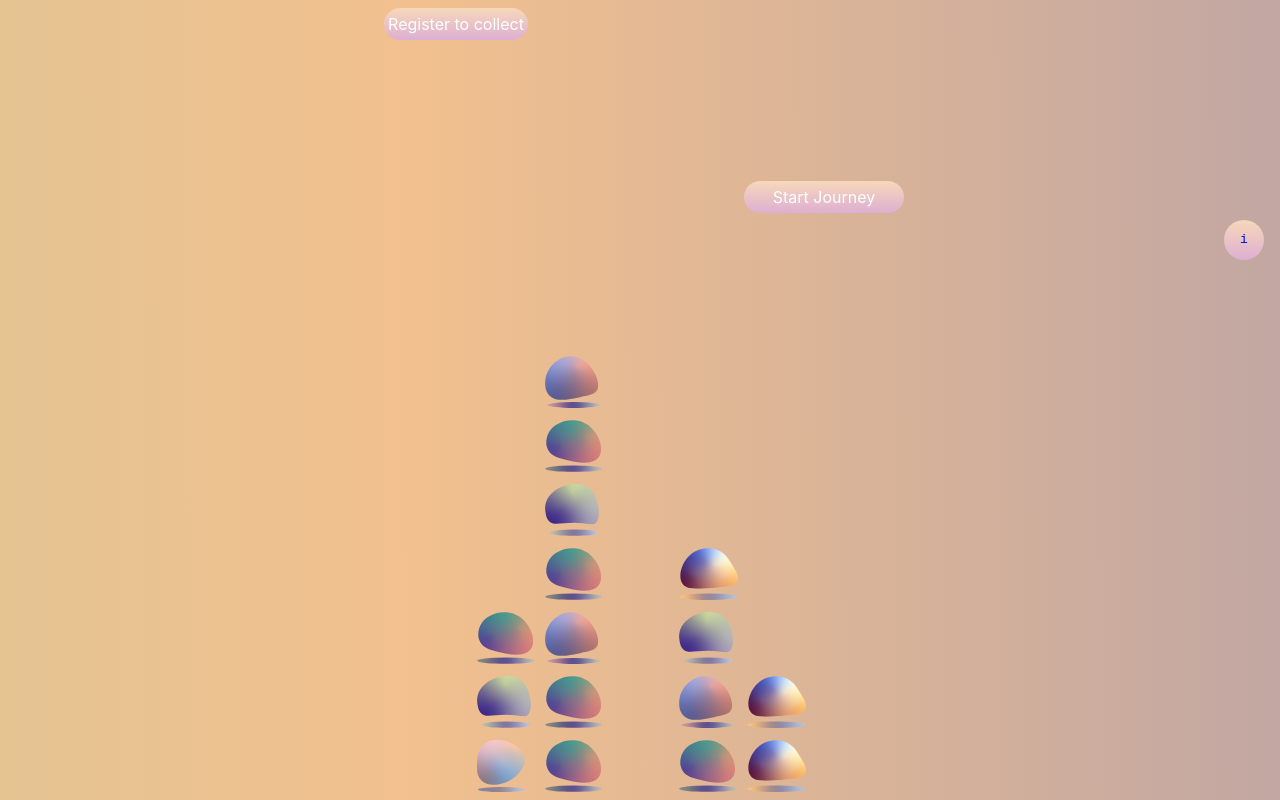
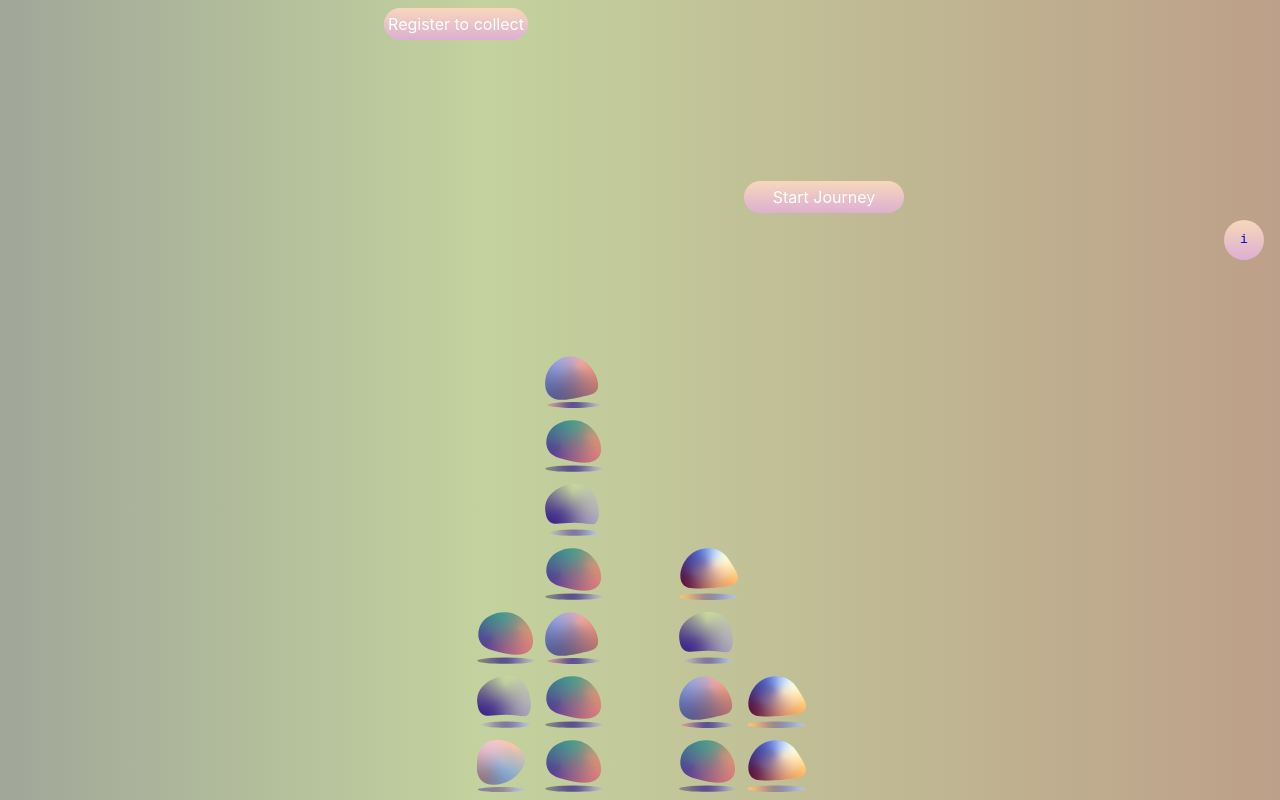
Before and after one commit to tanvibhakta/sultana-fieldness, a React (Create React App) app: page / in a window 1280 px wide. Built offline with nearby package versions, Linux system fonts and the light colour scheme.

Commit message:
background go whooom

```diff
--- a/src/index.css
+++ b/src/index.css
@@ -22,16 +22,17 @@ a {
 .container {
   height: 100vh;
   overflow: hidden;
+
   background: linear-gradient(
-    269.79deg,
-    #5e72cd -31.92%,
-    #f1c08e 20.46%,
-    #c1ce9f 52.35%,
-    #5a4d8e 103.98%
+    270deg,
+    #5a4d8e 0%,
+    #e8bfca 20.83%,
+    #b97c7a 44.83%,
+    #c3d29e 71.35%,
+    #5a4d8e 100%
   );
-  /*background: linear-gradient(90deg, #ddb6e0, #e7c89b);*/
   background-size: 400% 400%;
-  animation: gradient 15s ease infinite;
+  animation: gradient 60s ease infinite;
 }
 
 .default-page-spacing {
```
